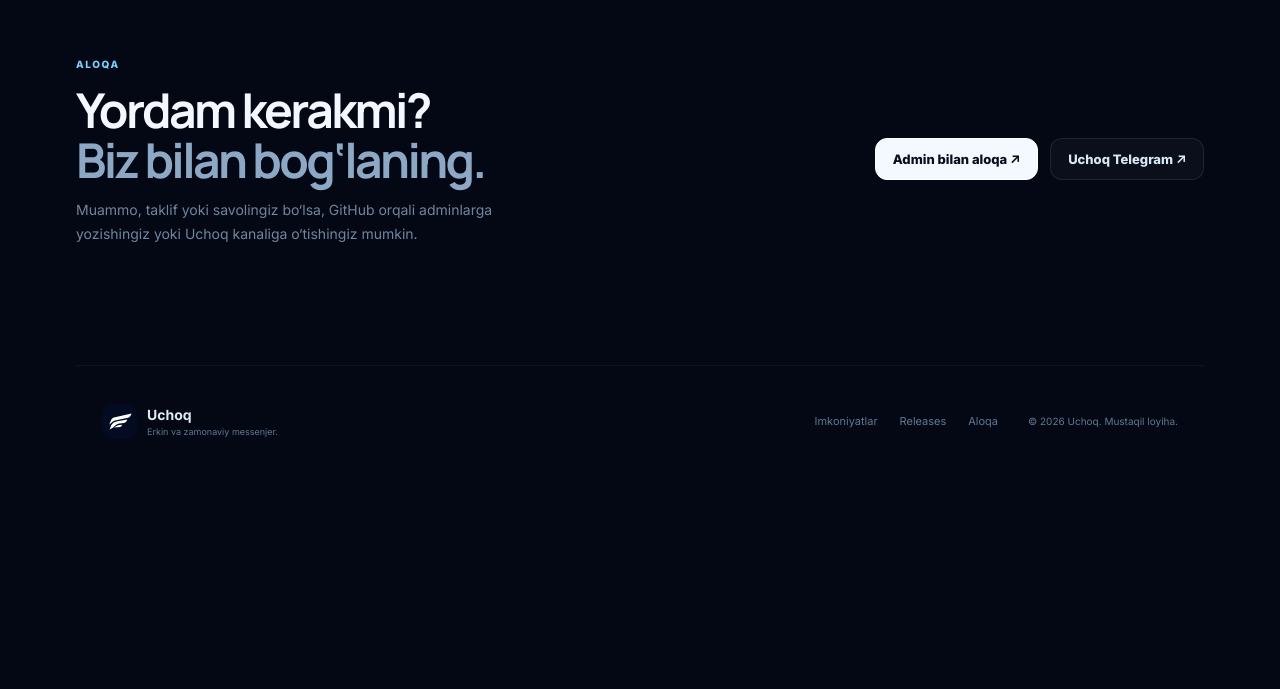
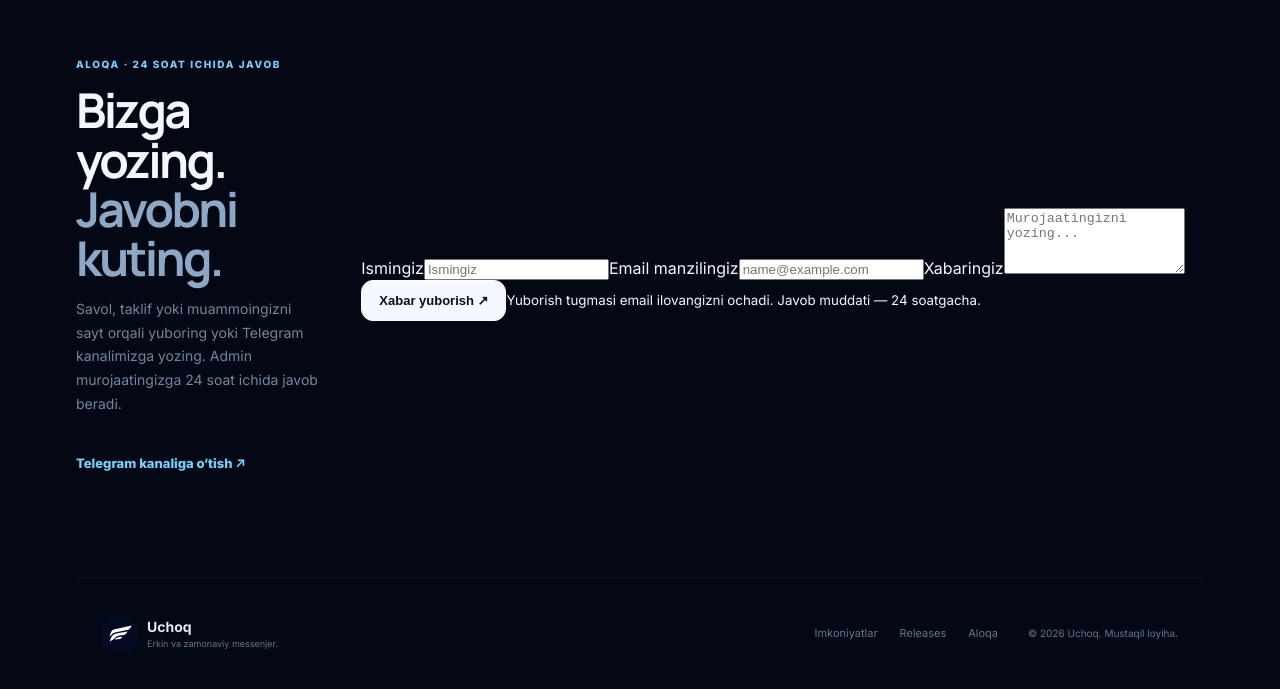
Before and after one commit to javaoff364-cloud/UchoqWeb, a Vue app: page / in a window 1280 px wide. Shown: the part 3320-4009 px from the top of the page. Before the commit the page ends 3819 px from the top, so only its background shows below. Built offline with nearby package versions, Linux system fonts and the light colour scheme.

Commit message:
Add contact form with 24-hour response promise and remove broken Issues link

```diff
--- a/src/App.vue
+++ b/src/App.vue
@@ -14,6 +14,10 @@ const steps=[
 ['03','Uchoqdan foydalaning','Hisobingizga kiring va suhbatlaringizni davom ettiring.']
 ]
 const menu=ref(false)
+const contactName=ref('')
+const contactEmail=ref('')
+const contactMessage=ref('')
+function sendContact(){const subject=encodeURIComponent('Uchoq sayti orqali murojaat');const body=encodeURIComponent('Ism: '+contactName.value+'\\nEmail: '+contactEmail.value+'\\n\\nXabar:\\n'+contactMessage.value+'\\n\\nIltimos, 24 soat ichida javob bering.');window.location.href='mailto:javaoff364@gmail.com?subject='+subject+'&body='+body}
 const DOWNLOAD='https://github.com/javaoff364-cloud/Uchoq/releases/latest/download/app.apk'
 </script>
 <template>
@@ -29,6 +33,6 @@ const DOWNLOAD='https://github.com/javaoff364-cloud/Uchoq/releases/latest/downlo
 <section class="section how" id="how"><div class="eyebrow">BOSHLASH</div><h2>Uchoq bilan boshlash<br><span>juda oson.</span></h2><div class="steps"><article v-for="s in steps" :key="s[0]"><strong>{{s[0]}}</strong><div><h3>{{s[1]}}</h3><p>{{s[2]}}</p></div></article></div></section>
 <section class="section update"><div class="updateVisual"><img src="/uchoq-icon.svg"><div></div></div><div><div class="eyebrow">DOIM YANGILANADI</div><h2>Uchoq o‘sishda<br><span>davom etadi.</span></h2><p>Yangi imkoniyatlar, dizayn yaxshilanishlari va tuzatishlar GitHub loyihasida e’lon qilinadi.</p><a class="textLink" href="https://github.com/javaoff364-cloud/Uchoq/commits" target="_blank">Yangilanishlarni ko‘rish ↗</a></div></section>
 <section class="section" id="download"><div class="downloadBox"><div class="downloadIcon"><img src="/uchoq-icon.svg"></div><div class="downloadCopy"><div class="eyebrow">ANDROID APK</div><h2>Uchoqni hozir<br>sinab ko‘ring.</h2><p>APKni bir tugma bilan to‘g‘ridan-to‘g‘ri yuklab oling.</p></div><a class="btn primary big" :href="DOWNLOAD">APK yuklab olish <span>↓</span></a></div></section>
-<section class="section contact" id="contact"><div><div class="eyebrow">ALOQA</div><h2>Yordam kerakmi?<br><span>Biz bilan bog‘laning.</span></h2><p>Muammo, taklif yoki savolingiz bo‘lsa, GitHub orqali adminlarga yozishingiz yoki Uchoq kanaliga o‘tishingiz mumkin.</p></div><div class="contactActions"><a class="btn primary" href="https://github.com/javaoff364-cloud/Uchoq/issues/new" target="_blank">Admin bilan aloqa ↗</a><a class="btn ghost" href="https://t.me/uchoqmsg" target="_blank">Uchoq Telegram ↗</a></div></section>
+<section class="section contact" id="contact"><div><div class="eyebrow">ALOQA · 24 SOAT ICHIDA JAVOB</div><h2>Bizga yozing.<br><span>Javobni kuting.</span></h2><p>Savol, taklif yoki muammoingizni sayt orqali yuboring yoki Telegram kanalimizga yozing. Admin murojaatingizga 24 soat ichida javob beradi.</p><a class="textLink" href="https://t.me/uchoqmsg" target="_blank" rel="noreferrer">Telegram kanaliga o‘tish ↗</a></div><form class="contactForm" @submit.prevent="sendContact"><label>Ismingiz<input v-model="contactName" required placeholder="Ismingiz"></label><label>Email manzilingiz<input v-model="contactEmail" required type="email" placeholder="name@example.com"></label><label>Xabaringiz<textarea v-model="contactMessage" required rows="4" placeholder="Murojaatingizni yozing..."></textarea></label><button class="btn primary" type="submit">Xabar yuborish ↗</button><small>Yuborish tugmasi email ilovangizni ochadi. Javob muddati — 24 soatgacha.</small></form></section>
 <footer class="footer"><div class="footerBrand"><img src="/uchoq-icon.svg"><div><b>Uchoq</b><small>Erkin va zamonaviy messenjer.</small></div></div><div class="footerLinks"><a href="#features">Imkoniyatlar</a><a href="https://github.com/javaoff364-cloud/Uchoq/releases" target="_blank">Releases</a><a href="#contact">Aloqa</a></div><p>© 2026 Uchoq. Mustaqil loyiha.</p></footer>
 </main></template>
```
